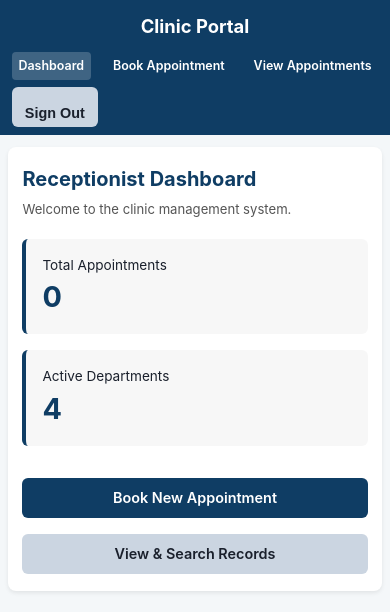
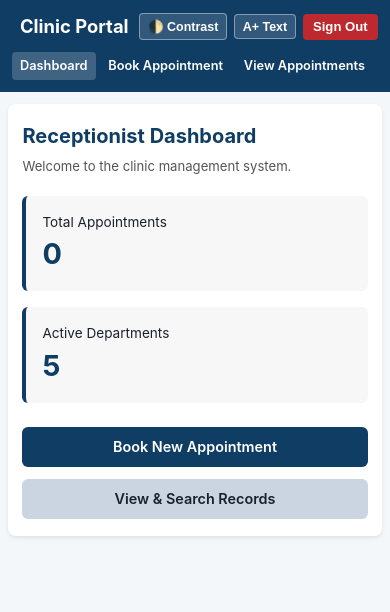
Before and after one commit to J00e3/clinic-app, a website: page dashboard.html in a window 390 px wide. Drawn offline with Linux system fonts and the light colour scheme; sample sign-in values are in the browser's storage.

Commit message:
Add files via upload

```diff
--- a/dashboard.html
+++ b/dashboard.html
@@ -11,12 +11,18 @@
 
   <header role="banner">
     <nav aria-label="Main Navigation">
-      <a href="dashboard.html" class="logo">Clinic Portal</a>
+      <div class="nav-top-row">
+        <a href="dashboard.html" class="logo">Clinic Portal</a>
+        <div style="display:flex; gap:0.4rem; align-items:center;">
+          <button type="button" id="theme-btn" class="a11y-btn" title="Toggle High Contrast / Dark Mode">🌓 Contrast</button>
+          <button type="button" id="font-btn" class="a11y-btn" title="Toggle Larger Text Size">A+ Text</button>
+          <button type="button" id="logout-btn" class="btn-logout">Sign Out</button>
+        </div>
+      </div>
       <ul>
         <li><a href="dashboard.html" aria-current="page">Dashboard</a></li>
         <li><a href="book.html">Book Appointment</a></li>
         <li><a href="list.html">View Appointments</a></li>
-        <li><button id="logout-btn" class="btn btn-secondary" style="padding:0.4rem 0.8rem; font-size:0.9rem;">Sign Out</button></li>
       </ul>
     </nav>
   </header>
@@ -33,11 +39,11 @@
         </div>
         <div class="stat-box">
           <p>Active Departments</p>
-          <div class="stat-num" id="dept-count">4</div>
+          <div class="stat-num" id="dept-count">5</div>
         </div>
       </div>
 
-      <div style="margin-top: 2rem; display: flex; gap: 1rem; flex-wrap: wrap;">
+      <div style="margin-top: 1.5rem; display: flex; gap: 0.75rem; flex-wrap: wrap;">
         <a href="book.html" class="btn">Book New Appointment</a>
         <a href="list.html" class="btn btn-secondary">View & Search Records</a>
       </div>
@@ -49,6 +55,21 @@
       window.location.href = 'login.html';
     }
 
+    const themeBtn = document.getElementById('theme-btn');
+    const fontBtn = document.getElementById('font-btn');
+
+    if (localStorage.getItem('theme_dark') === 'true') document.body.classList.add('dark-mode');
+    if (localStorage.getItem('theme_large') === 'true') document.body.classList.add('large-text');
+
+    themeBtn.addEventListener('click', () => {
+      document.body.classList.toggle('dark-mode');
+      localStorage.setItem('theme_dark', document.body.classList.contains('dark-mode'));
+    });
+    fontBtn.addEventListener('click', () => {
+      document.body.classList.toggle('large-text');
+      localStorage.setItem('theme_large', document.body.classList.contains('large-text'));
+    });
+
     document.getElementById('logout-btn').addEventListener('click', () => {
       sessionStorage.removeItem('isLoggedIn');
       window.location.href = 'login.html';
--- a/style.css
+++ b/style.css
@@ -16,7 +16,6 @@
   --badge-chronic-text: #92400e;
 }
 
-/* High Contrast / Dark Mode Theme for visually impaired */
 body.dark-mode {
   --primary: #38bdf8;
   --primary-hover: #7dd3fc;
@@ -34,14 +33,11 @@ body.dark-mode {
   --badge-chronic-text: #fef3c7;
 }
 
-/* Large Text Mode */
-body.large-text {
-  font-size: 1.15rem;
-}
+body.large-text { font-size: 1.15rem; }
 body.large-text h1 { font-size: 1.85rem; }
 body.large-text label, body.large-text input, body.large-text select { font-size: 1.1rem; }
 
-* { box-sizing: border-box; margin: 0; padding: 0; }
+* { box-sizing: border-box; margin: 0; padding: 0; -webkit-tap-highlight-color: transparent; }
 
 body {
   font-family: -apple-system, BlinkMacSystemFont, "Segoe UI", Roboto, sans-serif;
@@ -49,6 +45,7 @@ body {
   background-color: var(--bg);
   line-height: 1.5;
   padding: 0;
+  overflow-x: hidden;
   transition: background-color 0.2s, color 0.2s;
 }
 
@@ -69,7 +66,7 @@ body {
 }
 .skip-link:focus { top: 10px; }
 
-/* Navigation Bar */
+/* Clean, Sleek Header */
 header {
   background: var(--primary);
   color: #fff;
@@ -81,20 +78,19 @@ nav {
   align-items: center;
   max-width: 1050px;
   margin: 0 auto;
-  flex-wrap: wrap;
   gap: 0.5rem;
 }
 .logo {
-  font-size: 1.25rem;
+  font-size: 1.2rem;
   font-weight: bold;
   color: #fff;
   text-decoration: none;
+  white-space: nowrap;
 }
 nav ul {
   list-style: none;
   display: flex;
-  gap: 0.4rem;
-  flex-wrap: wrap;
+  gap: 0.35rem;
   align-items: center;
 }
 nav a {
@@ -103,7 +99,7 @@ nav a {
   font-weight: 600;
   padding: 0.35rem 0.6rem;
   border-radius: 4px;
-  font-size: 0.88rem;
+  font-size: 0.85rem;
   display: inline-block;
   white-space: nowrap;
 }
@@ -111,16 +107,31 @@ nav a:hover, nav a[aria-current="page"] {
   background: rgba(255, 255, 255, 0.2);
 }
 
+/* Compact Sign Out Button */
+.btn-logout {
+  background: rgba(220, 38, 38, 0.85);
+  color: #fff;
+  border: none;
+  padding: 0.35rem 0.65rem;
+  border-radius: 4px;
+  font-size: 0.82rem;
+  font-weight: 600;
+  cursor: pointer;
+  white-space: nowrap;
+}
+.btn-logout:hover { background: #dc2626; }
+
 /* Accessibility Toolbar Buttons in Header */
 .a11y-btn {
   background: rgba(255,255,255,0.15);
   color: #fff;
   border: 1px solid rgba(255,255,255,0.4);
-  padding: 0.3rem 0.6rem;
+  padding: 0.3rem 0.5rem;
   border-radius: 4px;
-  font-size: 0.8rem;
+  font-size: 0.78rem;
   font-weight: 600;
   cursor: pointer;
+  white-space: nowrap;
 }
 .a11y-btn:hover { background: rgba(255,255,255,0.3); }
 
@@ -149,7 +160,7 @@ label {
   display: block;
   font-weight: 600;
   margin-bottom: 0.35rem;
-  font-size: 0.9rem;
+  font-size: 0.88rem;
 }
 input[type="text"],
 input[type="tel"],
@@ -162,7 +173,7 @@ select {
   padding: 0 0.75rem;
   border: 2px solid var(--border);
   border-radius: 6px;
-  font-size: 0.95rem;
+  font-size: 0.92rem;
   font-family: inherit;
   background-color: var(--card-bg);
   color: var(--text);
@@ -173,7 +184,7 @@ textarea {
   padding: 0.6rem 0.75rem;
   border: 2px solid var(--border);
   border-radius: 6px;
-  font-size: 0.95rem;
+  font-size: 0.92rem;
   font-family: inherit;
   background-color: var(--card-bg);
   color: var(--text);
@@ -182,7 +193,7 @@ textarea {
 
 input[type="file"] {
   padding: 0.4rem 0;
-  font-size: 0.9rem;
+  font-size: 0.88rem;
   color: var(--text);
 }
 
@@ -200,7 +211,6 @@ input[type="checkbox"] {
   font-size: 0.9rem;
 }
 
-/* Two-column responsive row */
 .form-row {
   display: grid;
   grid-template-columns: 1fr 1fr;
@@ -217,7 +227,7 @@ input[type="checkbox"] {
   padding: 0 1.25rem;
   border: none;
   border-radius: 6px;
-  font-size: 0.95rem;
+  font-size: 0.92rem;
   font-weight: 600;
   cursor: pointer;
   text-decoration: none;
@@ -264,7 +274,7 @@ input[type="checkbox"] {
   border: 1px solid var(--success);
 }
 
-/* Badges for Colorblind accessibility */
+/* Badges */
 .badge {
   display: inline-flex;
   align-items: center;
@@ -286,7 +296,7 @@ input[type="checkbox"] {
   border: 1px solid currentColor;
 }
 
-/* Table Responsive wrapper */
+/* Table */
 table {
   width: 100%;
   border-collapse: collapse;
@@ -317,7 +327,6 @@ tr:hover { background: rgba(0,0,0,0.02); }
   margin-top: 0.5rem;
 }
 
-/* Image Modal */
 .modal-overlay {
   display: none;
   position: fixed;
@@ -359,7 +368,7 @@ tr:hover { background: rgba(0,0,0,0.02); }
 .stat-box p { font-size: 0.85rem; }
 .stat-num { font-size: 1.8rem; font-weight: bold; color: var(--primary); }
 
-/* MOBILE BREAKPOINT */
+/* MOBILE RESPONSIVE POLISH */
 @media (max-width: 650px) {
   header { padding: 0.5rem 0.75rem; }
   nav {
@@ -367,15 +376,23 @@ tr:hover { background: rgba(0,0,0,0.02); }
     align-items: stretch;
     gap: 0.4rem;
   }
-  .logo { text-align: center; font-size: 1.15rem; }
+  .nav-top-row {
+    display: flex;
+    justify-content: space-between;
+    align-items: center;
+    width: 100%;
+  }
+  .logo { font-size: 1.15rem; }
   nav ul {
     width: 100%;
     display: flex;
-    justify-content: space-between;
+    overflow-x: auto;
+    padding-bottom: 0.2rem;
+    gap: 0.3rem;
   }
   nav a {
-    padding: 0.3rem 0.4rem;
-    font-size: 0.78rem;
+    padding: 0.3rem 0.5rem;
+    font-size: 0.8rem;
   }
   .form-row { grid-template-columns: 1fr; }
   main {
```
